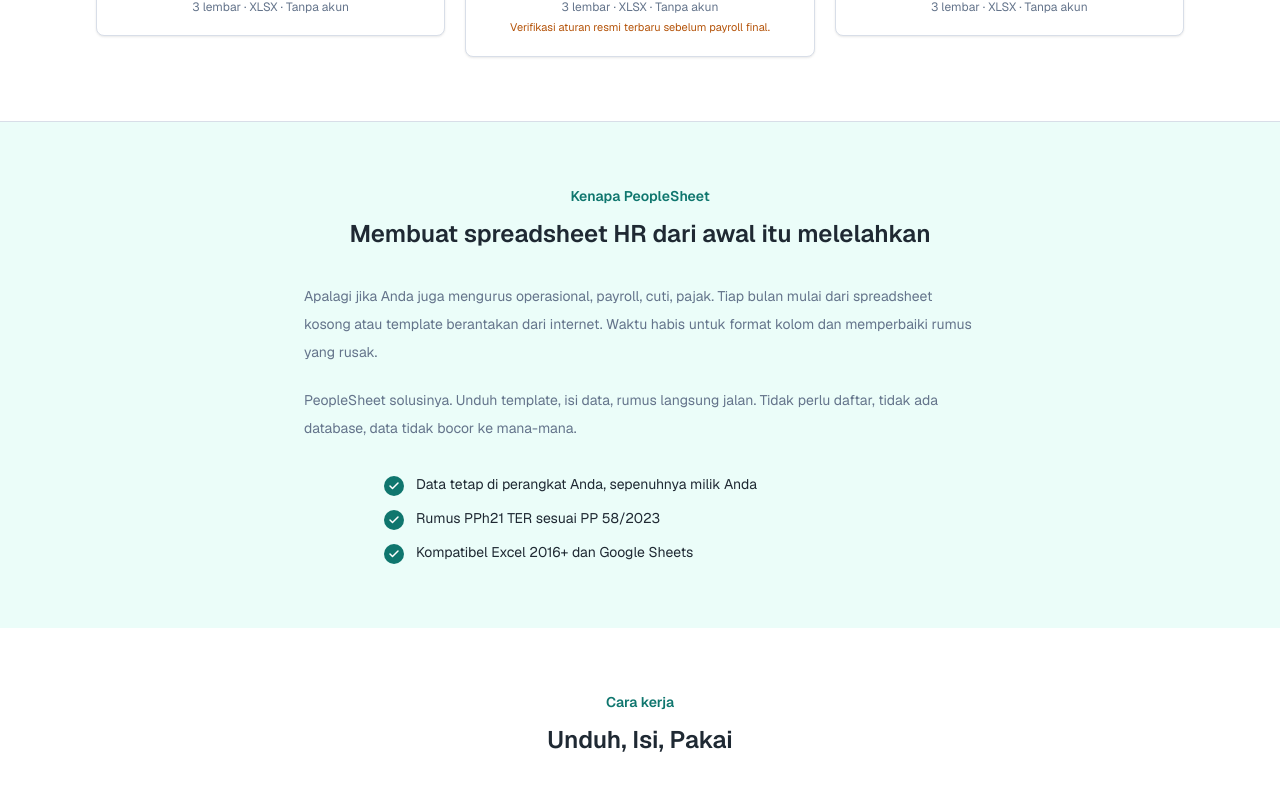
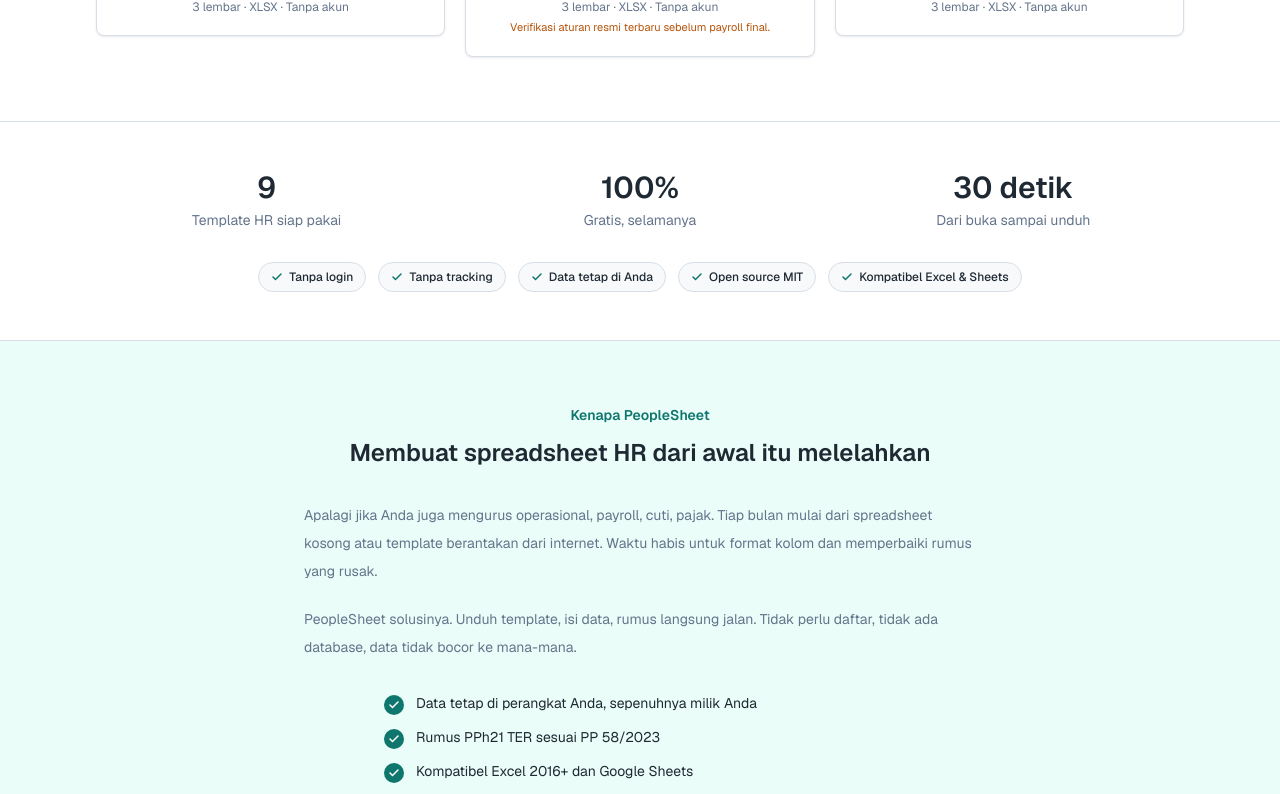
Before and after one commit to Reckbeg/PeopleSheet, a Next.js app: page / in a window 1280 px wide. Shown: the part 2840-3634 px from the top of the page. Built offline with nearby package versions, Linux system fonts and the light colour scheme.

Commit message:
feat: add social proof stats and trust badges to landing page

```diff
--- a/src/app/page.tsx
+++ b/src/app/page.tsx
@@ -261,6 +261,52 @@
         </div>
       </section>
 
+      {/* Social Proof */}
+      <ScrollReveal>
+        <section className="border-t border-line bg-white">
+          <div className="mx-auto w-full max-w-6xl px-4 py-12 sm:px-6 lg:px-8">
+            <div className="grid gap-8 sm:grid-cols-3">
+              {/* Stat 1 */}
+              <div className="text-center">
+                <p className="text-3xl font-semibold text-foreground">9</p>
+                <p className="mt-1 text-sm text-muted">Template HR siap pakai</p>
+              </div>
+              {/* Stat 2 */}
+              <div className="text-center">
+                <p className="text-3xl font-semibold text-foreground">100%</p>
+                <p className="mt-1 text-sm text-muted">Gratis, selamanya</p>
+              </div>
+              {/* Stat 3 */}
+              <div className="text-center">
+                <p className="text-3xl font-semibold text-foreground">30 detik</p>
+                <p className="mt-1 text-sm text-muted">Dari buka sampai unduh</p>
+              </div>
+            </div>
+
+            {/* Trust badges */}
+            <div className="mt-8 flex flex-wrap items-center justify-center gap-3">
+              {[
+                "Tanpa login",
+                "Tanpa tracking",
+                "Data tetap di Anda",
+                "Open source MIT",
+                "Kompatibel Excel & Sheets",
+              ].map((badge) => (
+                <span
+                  key={badge}
+                  className="inline-flex items-center gap-1.5 rounded-full border border-line bg-surface px-3 py-1.5 text-xs font-medium text-foreground"
+                >
+                  <svg className="h-3 w-3 text-accent" viewBox="0 0 24 24" fill="none" stroke="currentColor" strokeWidth="3" strokeLinecap="round" strokeLinejoin="round">
+                    <polyline points="20 6 9 17 4 12" />
+                  </svg>
+                  {badge}
+                </span>
+              ))}
+            </div>
+          </div>
+        </section>
+      </ScrollReveal>
+
       {/* Kenapa PeopleSheet - tinted bg with checkmark list */}
       <ScrollReveal>
         <section id="why" className="border-t border-line bg-accent-soft/40">
```
